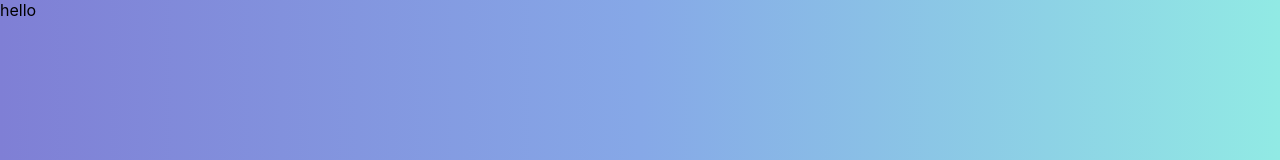
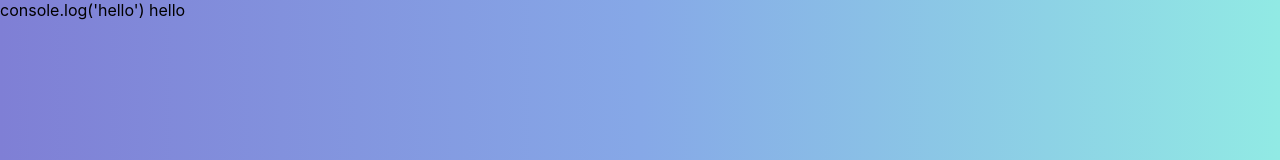
Before and after one commit to FelipeArredond/flashbuy, a React (Create React App) app: page / in a window 1280 px wide. Shown: the top 160 px of the page. Built offline with nearby package versions, Linux system fonts and the light colour scheme.

Commit message:
make it better

```diff
--- a/src/App.js
+++ b/src/App.js
@@ -10,6 +10,7 @@ export const api = "http://localhost:5000/products"
 const App = () => {
     return(
         <div>
+            console.log('hello')
             hello
         </div>
     );
```
